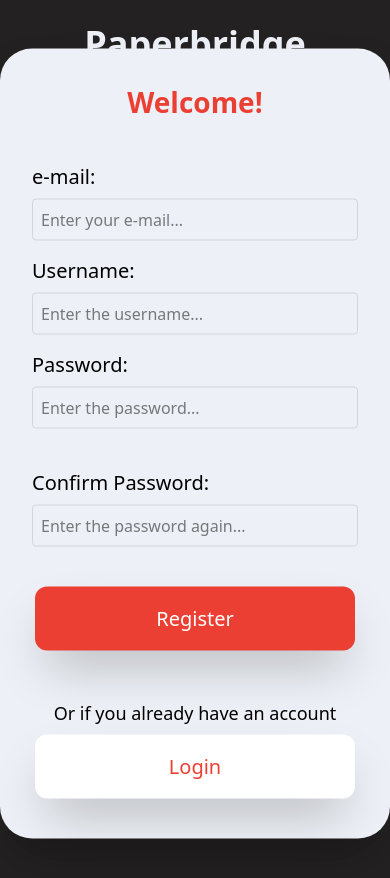
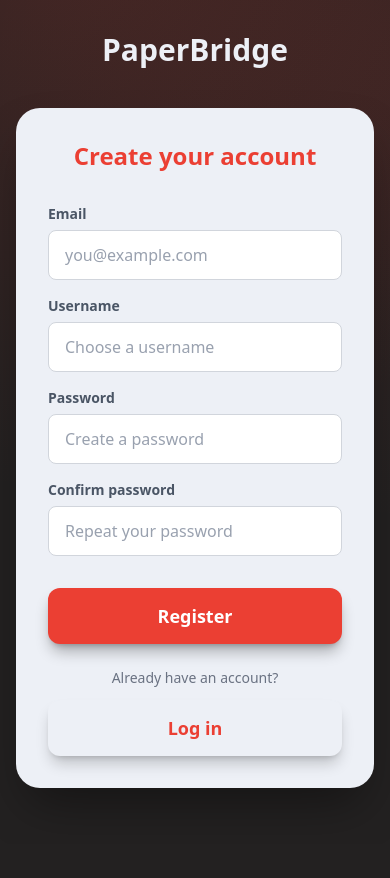
Before and after one commit to HYP3R-08/summarizer.ai, a React (Vite) app in the folder PaperBridge/: page /register in a window 390 px wide. After the commit the page ends 844 px from the top, so only its background shows below. Built offline with nearby package versions, Linux system fonts and the light colour scheme.

Commit message:
Refresh the interface with responsive layouts, form semantics, and feedback states

```diff
--- a/PaperBridge/src/FileUploader.jsx
+++ b/PaperBridge/src/FileUploader.jsx
@@ -1,13 +1,15 @@
 import React, { useRef, useState } from "react";
+import { useToast } from "./ui/toastContext.js";
 
-function FileUploader({ onFileUpload }) {
+function FileUploader({ onFileUpload, busy = false }) {
   const [dragging, setDragging] = useState(false);
   const [fileName, setFileName] = useState("");
   const fileInputRef = useRef(null);
+  const toast = useToast();
 
   const handleDragOver = (e) => {
     e.preventDefault();
-    setDragging(true);
+    if (!busy) setDragging(true);
   };
 
   const handleDragLeave = () => setDragging(false);
@@ -15,54 +17,82 @@ function FileUploader({ onFileUpload }) {
   const handleDrop = (e) => {
     e.preventDefault();
     setDragging(false);
-    const file = e.dataTransfer.files[0];
-    processFile(file);
+    if (busy) return;
+    processFile(e.dataTransfer.files[0]);
   };
 
-  const handleFileChange = (e) => {
-    const file = e.target.files[0];
-    processFile(file);
-  };
+  const handleFileChange = (e) => processFile(e.target.files[0]);
 
   const processFile = (file) => {
-    if (file && (file.type === "application/pdf")) {
+    if (file && file.type === "application/pdf") {
       setFileName(file.name);
       onFileUpload(file);
     } else {
-      alert("Only PDF files are allowed.");
+      toast.error("Only PDF files are allowed.");
     }
   };
 
-  const triggerFileSelect = () => fileInputRef.current.click();
+  const triggerFileSelect = () => {
+    if (!busy) fileInputRef.current.click();
+  };
+
+  const handleKeyDown = (e) => {
+    if (e.key === "Enter" || e.key === " ") {
+      e.preventDefault();
+      triggerFileSelect();
+    }
+  };
 
   return (
-    <div>
-        <header className="text-center text-white2 font-bold text-4xl py-6">
-            Paperbridge
+    <div className="min-h-screen flex flex-col items-center justify-center px-4">
+      <header className="text-center mb-2">
+        <h1 className="text-4xl font-bold text-white2">PaperBridge</h1>
+        <p className="text-white2/60 mt-2">Drop a PDF and get a concise summary.</p>
       </header>
-        <div className="h-screen flex items-center justify-center ">
-            <div className={`
-                    drag-drop border-lgred
-                    ${dragging ? "border-blue-500 bg-blue-50 text-black" : "border-gray-300"}
-                `}
-                style={{ transform: "translateY(-30%)" }}
+
+      <div
+        className={`drag-drop mt-8 ${dragging ? "is-dragging" : ""} ${busy ? "opacity-70 cursor-wait" : ""}`}
+        role="button"
+        tabIndex={0}
+        aria-label="Upload a PDF file"
+        aria-busy={busy}
         onDragOver={handleDragOver}
         onDragLeave={handleDragLeave}
         onDrop={handleDrop}
         onClick={triggerFileSelect}
+        onKeyDown={handleKeyDown}
       >
         <input
           type="file"
-                    accept=".pdf"
+          accept="application/pdf"
           ref={fileInputRef}
           onChange={handleFileChange}
           className="hidden"
+          disabled={busy}
         />
-                <p className="text-3xl font-semibold mt-20">
-                    {fileName ? `Selected file: ${fileName}` : "Drag & drop a PDF file here"}
+
+        {busy ? (
+          <div className="flex flex-col items-center gap-3">
+            <span className="spinner !w-8 !h-8" />
+            <p className="text-xl font-semibold">Summarizing your document...</p>
+            <p className="text-sm text-white2/60">This can take a few seconds.</p>
+          </div>
+        ) : (
+          <>
+            <svg
+              width="40" height="40" viewBox="0 0 24 24" fill="none"
+              stroke="currentColor" strokeWidth="1.8" strokeLinecap="round" strokeLinejoin="round"
+              className="text-lgred"
+            >
+              <path d="M12 16V4M12 4l-4 4M12 4l4 4" />
+              <path d="M4 16v2a2 2 0 0 0 2 2h12a2 2 0 0 0 2-2v-2" />
+            </svg>
+            <p className="text-xl font-semibold">
+              {fileName ? `Selected: ${fileName}` : "Drag & drop a PDF here"}
             </p>
-                <p className="text-lg text-gray-300">or click to browse your files</p>
-            </div>
+            <p className="text-sm text-white2/60">or click to browse your files</p>
+          </>
+        )}
       </div>
     </div>
   );
--- a/PaperBridge/src/Home.jsx
+++ b/PaperBridge/src/Home.jsx
@@ -2,25 +2,33 @@ import React from "react";
 import { useNavigate } from "react-router-dom";
 
 function Home() {
-
     const navigate = useNavigate();
 
-    const handleGetStarted = () => {
-        navigate("/login");
-    };
+    return (
+        <main className="min-h-screen flex flex-col justify-center items-center text-center px-6">
+            <span className="mb-6 inline-flex items-center gap-2 rounded-full border border-white/15 bg-surface/60 px-4 py-1.5 text-sm text-white2/70">
+                AI-powered PDF summaries
+            </span>
 
-    const handleSignIn = () => {
-        navigate("/register");
-    }
+            <h1 className="text-white2 font-bold tracking-tight text-5xl sm:text-6xl md:text-7xl">
+                Paper<span className="text-lgred">Bridge</span>
+            </h1>
 
-    return(
-        <div className="flex flex-col justify-center items-center m-60">
-            <h1 className="text-white2 font-bold text-[50px] p-5">PaperBridge.ai</h1>
-            <p className="text-lgred font-bold text-[30px] text-center mb-15">Boost your research productivity effortlessly!</p>
-            <button className="btn mb-15" onClick={handleGetStarted}>Get Started</button>
-            <button className="btn bg-white2 text-lgred hover:bg-[#dcd7d7]" onClick={handleSignIn}>Sign in</button>
-        </div>
-    )
+            <p className="text-white2/70 text-lg sm:text-2xl max-w-xl mt-6">
+                Turn long PDFs into concise, readable summaries and keep them in your
+                personal library.
+            </p>
+
+            <div className="mt-12 flex flex-col sm:flex-row gap-4 w-full max-w-md">
+                <button className="btn" onClick={() => navigate("/login")}>
+                    Get started
+                </button>
+                <button className="btn btn-ghost" onClick={() => navigate("/register")}>
+                    Create account
+                </button>
+            </div>
+        </main>
+    );
 }
 
-export default Home
+export default Home;
--- a/PaperBridge/src/Login.jsx
+++ b/PaperBridge/src/Login.jsx
@@ -1,71 +1,80 @@
-import React from "react";
+import React, { useState } from "react";
 import { useNavigate } from "react-router-dom";
-import { supabase } from './supabaseClient';
-import { useState } from "react";
+import { supabase } from "./supabaseClient";
+import { useToast } from "./ui/toastContext.js";
+import Spinner from "./ui/Spinner.jsx";
 
 function Login() {
+    const navigate = useNavigate();
+    const toast = useToast();
+    const [email, setEmail] = useState("");
+    const [password, setPassword] = useState("");
+    const [submitting, setSubmitting] = useState(false);
 
-    const navigate = useNavigate();
-    const [email, setEmail] = useState('');
-    const [password, setPassword] = useState('');
-
-    const handleLogin = async () => {
-        const { error } = await supabase.auth.signInWithPassword({
-            email,
-            password,
-        });
+    const handleLogin = async (e) => {
+        e.preventDefault();
+        setSubmitting(true);
+        const { error } = await supabase.auth.signInWithPassword({ email, password });
+        setSubmitting(false);
 
         if (error) {
-            alert("Login failed: " + error.message);
+            toast.error("Login failed: " + error.message);
             return;
         }
 
         navigate("/summarizer");
     };
 
-    const handleSignIn = () => {
-        navigate("/register")
-    };
-
     return (
-        <div className="h-screen flex flex-col ">
-
-            <header className="text-center text-white2 font-bold text-4xl py-6 ">
-                Paperbridge
+        <div className="min-h-screen flex flex-col">
+            <header className="text-center text-white2 font-bold text-3xl sm:text-4xl py-8">
+                PaperBridge
             </header>
 
-            <main className="flex-1 flex justify-center items-center ">
-                <div className="form" style={{ transform: "translateY(-15%)" }} >
-                    <p className="mb-14 font-bold text-lgred text-[28px]">Welcome Back!</p>
+            <main className="flex-1 flex justify-center items-start pt-6 px-4">
+                <form className="form" onSubmit={handleLogin}>
+                    <p className="mb-8 font-bold text-lgred text-2xl sm:text-3xl">Welcome back</p>
 
-                    <label className="w-full text-left mb-2 text-xl ">Email:</label>
+                    <label htmlFor="login-email" className="field-label">Email</label>
                     <input
-                        type="text"
-                        placeholder="Enter the email..."
+                        id="login-email"
+                        type="email"
+                        autoComplete="email"
+                        placeholder="you@example.com"
                         value={email}
                         onChange={(e) => setEmail(e.target.value)}
-                        className="mb-4 p-2 border border-gray-300 rounded w-full"
+                        className="field"
+                        required
                     />
 
-                    <label className="w-full text-left mb-2 text-xl">Password:</label>
+                    <label htmlFor="login-password" className="field-label">Password</label>
                     <input
+                        id="login-password"
                         type="password"
-                        placeholder="Enter the password..."
+                        autoComplete="current-password"
+                        placeholder="Enter your password"
                         value={password}
                         onChange={(e) => setPassword(e.target.value)}
-                        className="mb-10 p-2 border border-gray-300 rounded w-full "
+                        className="field"
+                        required
                     />
 
-                    <button className="btn max-w-xs text-xl mb-12 shadow-2xl" onClick={handleLogin}>
-                        Login
+                    <button type="submit" className="btn mt-4" disabled={submitting}>
+                        {submitting ? <Spinner /> : "Log in"}
                     </button>
 
-                    <p className="text-lg mb-2">Or if you don't have an account</p>
-                    <button className="btn max-w-xs text-xl mb-2 bg-white shadow-2xl text-lgred hover:bg-[#dcd7d7]" onClick={handleSignIn}>Sign in</button>
-                </div>
+                    <p className="text-sm text-gray-500 mt-6 mb-3">Don't have an account?</p>
+                    <button
+                        type="button"
+                        className="btn btn-ghost"
+                        onClick={() => navigate("/register")}
+                    >
+                        Create one
+                    </button>
+                </form>
             </main>
         </div>
-    )
+    );
 }
 
-export default Login
+export default Login;
--- a/PaperBridge/src/SignIn.jsx
+++ b/PaperBridge/src/SignIn.jsx
@@ -1,129 +1,132 @@
-import React from "react";
-import { useState } from "react";
+import React, { useState } from "react";
 import { useNavigate } from "react-router-dom";
-import { supabase } from './supabaseClient';
+import { supabase } from "./supabaseClient";
+import { useToast } from "./ui/toastContext.js";
+import Spinner from "./ui/Spinner.jsx";
 
 function SignIn() {
+    const navigate = useNavigate();
+    const toast = useToast();
+    const [emailForm, setEmailForm] = useState("");
+    const [usernameForm, setUsernameForm] = useState("");
+    const [passwordForm, setPasswordForm] = useState("");
+    const [confirmPasswordForm, setConfirmPasswordForm] = useState("");
+    const [submitting, setSubmitting] = useState(false);
 
-    const [emailForm, setEmailForm] = useState('');
-    const [usernameForm, setUsernameForm] = useState('');
-    const [passwordForm, setPasswordForm] = useState('');
-    const [confirmPasswordForm, setConfirmPasswordForm] = useState('');
+    const handleRegister = async (e) => {
+        e.preventDefault();
 
-    const navigate = useNavigate();
+        if (!emailForm || !usernameForm || !passwordForm) {
+            toast.error("Please fill in all required fields.");
+            return;
+        }
+        if (passwordForm !== confirmPasswordForm) {
+            toast.error("The passwords do not match.");
+            return;
+        }
 
-    const checkEqualPassword = async () => {
-        if(passwordForm === confirmPasswordForm &&
-            emailForm !== '' && usernameForm !== '' &&
-            passwordForm !== ''){
-
-            const { success } = await signUp(emailForm, passwordForm);
-            if(success){
-                navigate("/summarizer");
-            }
-
-        } else if(emailForm === '' || usernameForm === '' || passwordForm === ''){
-            alert("Please fill in all required fields.")
-        } else {
-            alert("The passwords do not match.");
+        setSubmitting(true);
+        const success = await signUp(emailForm, passwordForm);
+        setSubmitting(false);
+        if (success) {
+            navigate("/summarizer");
         }
     };
 
     const signUp = async (email, password) => {
-        const { data, error } = await supabase.auth.signUp({
-            email,
-            password,
-        });
+        const { data, error } = await supabase.auth.signUp({ email, password });
 
         if (error) {
-            alert(error.message);
-            return { success: false };
+            toast.error(error.message);
+            return false;
         }
-
-        const user = data.user;
 
         const { error: insertError } = await supabase
             .from("users")
-            .insert([
-                {
-                    id: user.id,
-                    email: email,
-                    username: usernameForm,
-                },
-            ]);
+            .insert([{ id: data.user.id, email, username: usernameForm }]);
 
         if (insertError) {
-            alert("Could not create your profile: " + insertError.message);
-            return { success: false };
+            toast.error("Could not create your profile: " + insertError.message);
+            return false;
         }
 
-        return { success: true };
+        return true;
     };
 
-    const handleLogin = () => {
-        navigate("/login");
-    }
-
     return (
-        <div className="h-screen flex flex-col ">
-
-            <header className="text-center text-white2 font-bold text-4xl py-6">
-                Paperbridge
+        <div className="min-h-screen flex flex-col">
+            <header className="text-center text-white2 font-bold text-3xl sm:text-4xl py-8">
+                PaperBridge
             </header>
 
-            <main className="flex-1 flex justify-center items-center ">
-                <div className="form" style={{ transform: "translateY(-5%)" }} >
-                    <p className="mb-10 font-bold text-lgred text-[28px]">Welcome!</p>
+            <main className="flex-1 flex justify-center items-start pt-2 px-4">
+                <form className="form" onSubmit={handleRegister}>
+                    <p className="mb-8 font-bold text-lgred text-2xl sm:text-3xl">Create your account</p>
 
-
-                    <label className="w-full text-left mb-2 text-xl ">e-mail:</label>
+                    <label htmlFor="signup-email" className="field-label">Email</label>
                     <input
-                        type="text"
-                        placeholder="Enter your e-mail..."
+                        id="signup-email"
+                        type="email"
+                        autoComplete="email"
+                        placeholder="you@example.com"
                         value={emailForm}
                         onChange={(e) => setEmailForm(e.target.value)}
-                        className="mb-4 p-2 border border-gray-300 rounded w-full"
+                        className="field"
+                        required
                     />
 
-                    <label className="w-full text-left mb-2 text-xl ">Username:</label>
+                    <label htmlFor="signup-username" className="field-label">Username</label>
                     <input
+                        id="signup-username"
                         type="text"
-                        placeholder="Enter the username..."
+                        autoComplete="username"
+                        placeholder="Choose a username"
                         value={usernameForm}
                         onChange={(e) => setUsernameForm(e.target.value)}
-                        className="mb-4 p-2 border border-gray-300 rounded w-full"
+                        className="field"
+                        required
                     />
 
-                    <label className="w-full text-left mb-2 text-xl">Password:</label>
+                    <label htmlFor="signup-password" className="field-label">Password</label>
                     <input
+                        id="signup-password"
                         type="password"
-                        placeholder="Enter the password..."
+                        autoComplete="new-password"
+                        placeholder="Create a password"
                         value={passwordForm}
                         onChange={(e) => setPasswordForm(e.target.value)}
-                        className="mb-10 p-2 border border-gray-300 rounded w-full "
+                        className="field"
+                        required
                     />
 
-                    <label className="w-full text-left mb-2 text-xl">Confirm Password:</label>
+                    <label htmlFor="signup-confirm" className="field-label">Confirm password</label>
                     <input
+                        id="signup-confirm"
                         type="password"
-                        placeholder="Enter the password again..."
+                        autoComplete="new-password"
+                        placeholder="Repeat your password"
                         value={confirmPasswordForm}
                         onChange={(e) => setConfirmPasswordForm(e.target.value)}
-                        className="mb-10 p-2 border border-gray-300 rounded w-full "
+                        className="field"
+                        required
                     />
 
-                    <button
-                        className="btn max-w-xs text-xl mb-12 shadow-2xl"
-                        onClick={checkEqualPassword} >
-                        Register
+                    <button type="submit" className="btn mt-4" disabled={submitting}>
+                        {submitting ? <Spinner /> : "Register"}
                     </button>
 
-                    <p className="text-lg mb-2">Or if you already have an account</p>
-                    <button className="btn max-w-xs text-xl mb-2 bg-white shadow-2xl text-lgred hover:bg-[#dcd7d7]" onClick={handleLogin}>Login</button>
-                </div>
+                    <p className="text-sm text-gray-500 mt-6 mb-3">Already have an account?</p>
+                    <button
+                        type="button"
+                        className="btn btn-ghost"
+                        onClick={() => navigate("/login")}
+                    >
+                        Log in
+                    </button>
+                </form>
             </main>
         </div>
-    )
+    );
 }
 
 export default SignIn;
--- a/PaperBridge/src/index.css
+++ b/PaperBridge/src/index.css
@@ -3,20 +3,61 @@
 @theme {
   --color-white2: #edf0f6;
   --color-lgred: #eb3f33;
+  --color-lgred-dark: #9f1107;
   --color-blacker: #212123;
+  --color-surface: #2b2a2a;
+  --color-surface-2: #343131;
+  --color-ink: #1b1a1a;
 }
 
 @layer components {
-  .btn{
-    @apply bg-lgred hover:bg-[#9f1107] w-full max-w-md h-16 text-white text-xl rounded-xl cursor-pointer;
+  /* Primary action button */
+  .btn {
+    @apply inline-flex items-center justify-center gap-2 w-full max-w-md h-14
+      bg-lgred text-white text-lg font-semibold rounded-xl cursor-pointer
+      shadow-lg shadow-black/30 transition duration-200 ease-out
+      hover:bg-lgred-dark hover:-translate-y-0.5 active:translate-y-0
+      focus-visible:outline-none focus-visible:ring-2 focus-visible:ring-lgred/60 focus-visible:ring-offset-2 focus-visible:ring-offset-blacker
+      disabled:opacity-60 disabled:cursor-not-allowed disabled:translate-y-0;
   }
 
-  .form{
-    @apply flex flex-col items-center text-center bg-white2 p-8 rounded-4xl shadow-2xl max-w-150 min-w-30 h-auto size-full
+  /* Secondary / light button */
+  .btn-ghost {
+    @apply bg-white2 text-lgred hover:bg-[#dcd7d7] shadow-black/20;
   }
 
-  .drag-drop{
-    @apply w-[80%] h-[30%] items-center min-w-[300px] min-h-[180px] border-2 border-lgred rounded-xl p-6 sm:p-8 md:p-10 text-white text-center cursor-pointer transition
+  /* Auth card */
+  .form {
+    @apply flex flex-col items-stretch text-center bg-white2 text-ink
+      w-full max-w-md p-8 sm:p-10 rounded-3xl shadow-2xl shadow-black/40;
+  }
+
+  /* Labelled text input */
+  .field {
+    @apply w-full mb-4 px-4 py-3 rounded-lg bg-white text-ink
+      border border-gray-300 transition
+      placeholder:text-gray-400
+      focus:outline-none focus:border-lgred focus:ring-2 focus:ring-lgred/30;
+  }
+
+  .field-label {
+    @apply w-full text-left mb-1.5 text-sm font-semibold text-gray-600;
+  }
+
+  /* Drag & drop dropzone */
+  .drag-drop {
+    @apply flex flex-col items-center justify-center gap-2 text-center
+      w-full max-w-2xl min-h-[240px] p-8 sm:p-12 rounded-2xl cursor-pointer
+      border-2 border-dashed border-white/25 bg-surface/60 text-white2
+      transition duration-200 hover:border-lgred hover:bg-surface;
+  }
+  .drag-drop.is-dragging {
+    @apply border-lgred bg-surface-2 scale-[1.01];
+  }
+
+  /* Generic dark surface card */
+  .surface-card {
+    @apply bg-surface text-white2 rounded-2xl border border-white/10 shadow-xl shadow-black/30;
   }
 }
 
@@ -24,6 +65,49 @@
   @apply flex justify-center items-center;
 }
 
+/* Spinner */
+.spinner {
+  width: 1.25rem;
+  height: 1.25rem;
+  border: 2.5px solid rgba(255, 255, 255, 0.35);
+  border-top-color: #fff;
+  border-radius: 9999px;
+  animation: spin 0.7s linear infinite;
+}
+@keyframes spin {
+  to { transform: rotate(360deg); }
+}
+
+/* Toast + modal entrance animations */
+@keyframes toast-in {
+  from { opacity: 0; transform: translateY(8px); }
+  to { opacity: 1; transform: translateY(0); }
+}
+@keyframes fade-in {
+  from { opacity: 0; }
+  to { opacity: 1; }
+}
+@keyframes pop-in {
+  from { opacity: 0; transform: scale(0.96); }
+  to { opacity: 1; transform: scale(1); }
+}
+.animate-toast-in { animation: toast-in 0.22s ease-out; }
+.animate-fade-in { animation: fade-in 0.18s ease-out; }
+.animate-pop-in { animation: pop-in 0.18s ease-out; }
+
+@media (prefers-reduced-motion: reduce) {
+  *, *::before, *::after {
+    animation-duration: 0.001ms !important;
+    transition-duration: 0.001ms !important;
+  }
+}
+
 body {
+  min-height: 100vh;
+  color: var(--color-white2);
   background-color: #232121;
+  background-image:
+    radial-gradient(60rem 60rem at 15% -10%, rgba(235, 63, 51, 0.16), transparent 60%),
+    radial-gradient(50rem 50rem at 110% 10%, rgba(235, 63, 51, 0.10), transparent 55%);
+  background-attachment: fixed;
 }
```
Also changed, not shown: PaperBridge/src/Sidebar.jsx (+28 -21 lines), PaperBridge/src/Summarizer.jsx (+61 -36 lines). Lines whose indentation alone changed are shown as unchanged.
